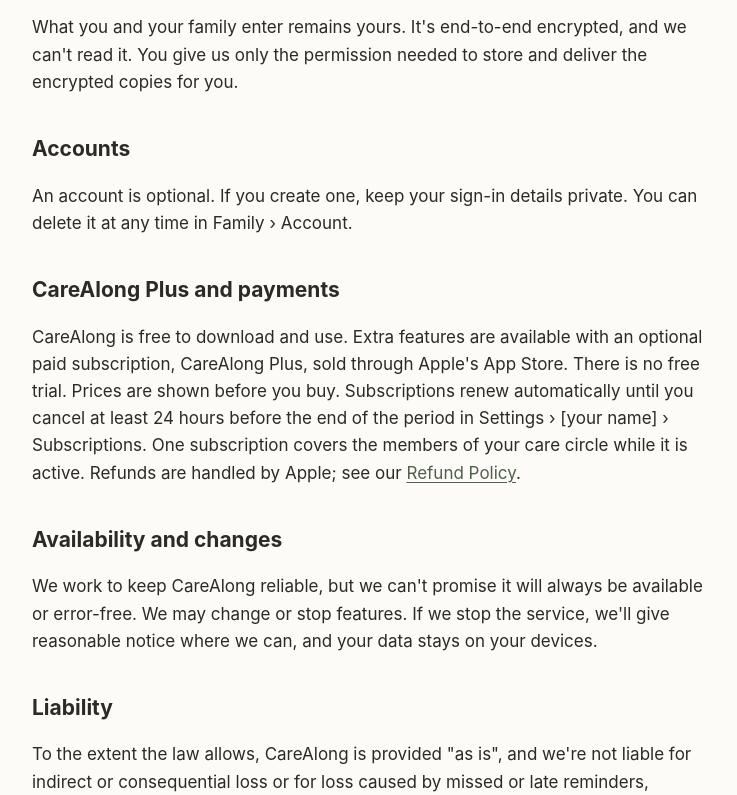
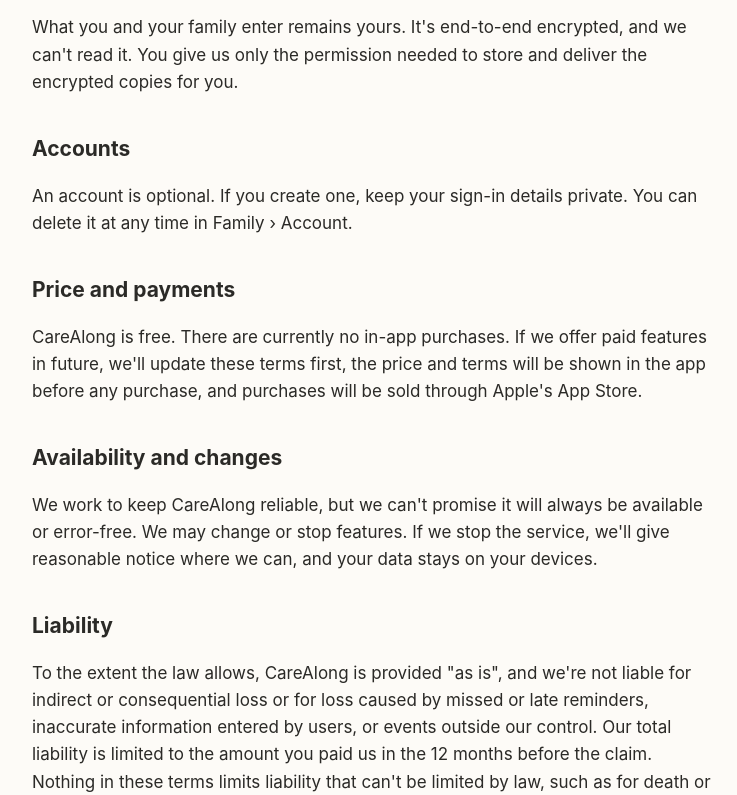
Before and after one commit to rostukkybik-creator/caresync-site, a plain HTML site: page terms.html in a window 1280 px wide. Shown: the part 1190-1985 px from the top of the page, without its empty margins (268-1005 px from the left). Drawn offline with Linux system fonts and the light colour scheme.

Commit message:
CareAlong is free: no subscription in 1.0, updated terms, privacy and refunds

```diff
--- a/terms.html
+++ b/terms.html
@@ -16,7 +16,7 @@
 </header>
 <main id="content">
 <h1>Terms of Use</h1>
-<p class="muted updated">Effective 29 October 2026</p>
+<p class="muted updated">Effective 11 November 2026</p>
 <p>These terms apply to the CareAlong app and this website, provided by Volodymyr Huz, vul. Starytskoho, Lviv, Ukraine
   ("we", "us"). Apple's standard
   <a href="https://www.apple.com/legal/internet-services/itunes/dev/stdeula/">Licensed Application End User License
@@ -53,11 +53,10 @@
 <p>An account is optional. If you create one, keep your sign-in details private. You can delete it at any time in
   Family › Account.</p>
 
-<h2>CareAlong Plus and payments</h2>
-<p>CareAlong is free to download and use. Extra features are available with an optional paid subscription, CareAlong
-  Plus, sold through Apple's App Store. There is no free trial. Prices are shown before you buy. Subscriptions renew automatically until you cancel at least 24 hours before the end of the
-  period in Settings › [your name] › Subscriptions. One subscription covers the members of your care circle while it
-  is active. Refunds are handled by Apple; see our <a href="refunds.html">Refund Policy</a>.</p>
+<h2>Price and payments</h2>
+<p>CareAlong is free. There are currently no in-app purchases. If we offer paid features in future, we'll update these
+  terms first, the price and terms will be shown in the app before any purchase, and purchases will be sold through
+  Apple's App Store.</p>
 
 <h2>Availability and changes</h2>
 <p>We work to keep CareAlong reliable, but we can't promise it will always be available or error-free. We may change or
```
Also changed, not shown: accessibility.html (+1 -1 lines), cookies.html (+1 -1 lines), health-data.html (+1 -1 lines), index.html (+2 -2 lines), privacy.html (+2 -2 lines), refunds.html (+4 -2 lines).
